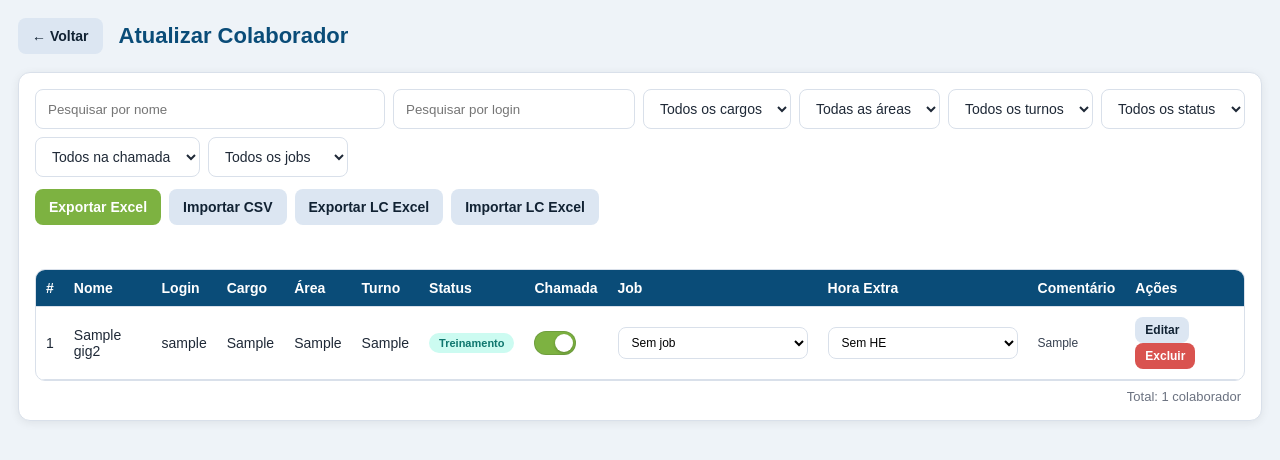
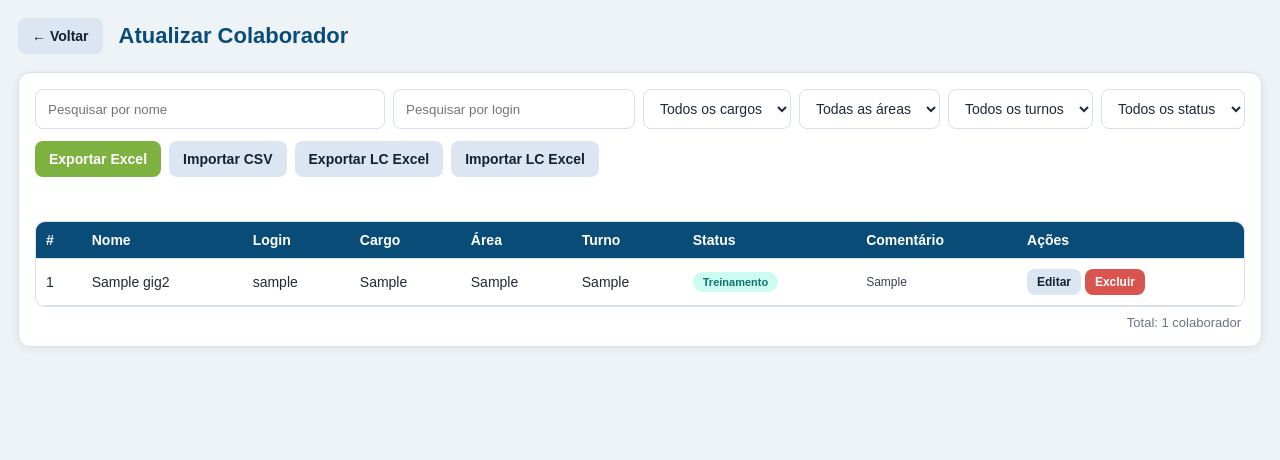
Before and after one commit to samuel0998/HC_OVERVIEW_COUT_GIG2, a Flask app: template templates/atualizar.html in a window 1280 px wide. Shown: the part 76-536 px from the top of the page. Run offline with Flask 3, Linux system fonts and the light colour scheme; a user stored in the database is signed in; tables that the repository leaves empty hold one stand-in row (values such as "Sample post"); the template is opened without the code that fills it: most values are stand-ins (such as "Sample title", 1, 10 or a date in 2020).

Commit message:
remove premissas de cwb1

```diff
--- a/routes/hc.py
+++ b/routes/hc.py
@@ -1185,13 +1185,10 @@ def exportar_lc_excel():
 @hc_bp.route("/api/hc/dashboard", methods=["GET"])
 @login_required
 def dashboard_data():
-    _reset_chamada_por_virada_de_turno()
     f_area   = request.args.get("area", "").strip()
     f_turno  = request.args.get("turno", "").strip()
     f_status = request.args.get("status", "").strip()
     f_cargo  = request.args.get("cargo", "").strip()
-    f_job    = request.args.get("job", "").strip()
-    f_presenca = request.args.get("presenca", "").strip().lower()
 
     todos = HCGig2.query.all()
     _aplicar_regra_hc_atual(todos)
@@ -1200,28 +1197,14 @@ def dashboard_data():
     if f_area:
         registros = [r for r in registros if (r.area or "") == f_area]
     if f_turno:
-        registros = [
-            r for r in registros
-            if (r.turno or "") == f_turno
-            or (r.hora_extra_turno == f_turno and r.status == "OPERACIONAL" and r.presente_fc)
-        ]
+        registros = [r for r in registros if (r.turno or "") == f_turno]
     if f_status:
         registros = [r for r in registros if r.status == f_status]
     if f_cargo:
         registros = [r for r in registros if r.cargo == f_cargo]
-    if f_job:
-        registros = [r for r in registros if (r.job or "") == f_job]
-    if f_presenca in ("presente", "1", "sim", "true"):
-        registros = [r for r in registros if r.presente_fc]
-    elif f_presenca in ("ausente", "0", "nao", "false"):
-        registros = [r for r in registros if not r.presente_fc]
 
     total      = len(registros)
     operacional = sum(1 for r in registros if r.status == "OPERACIONAL")
-    presentes = sum(1 for r in registros if r.presente_fc)
-    alocados = sum(1 for r in registros if r.job)
-    attendance_pct = round((presentes / operacional) * 100, 1) if operacional else 0
-    alocacao_pct = round((alocados / total) * 100, 1) if total else 0
     off        = sum(1 for r in registros if r.status == "OFF")
     treinamento = sum(1 for r in registros if r.status == "Treinamento")
     licenca    = sum(1 for r in registros if r.status == "Licença")
@@ -1236,20 +1219,11 @@ def dashboard_data():
     por_turno = {}
 
     def _conta_no_turno(registro, turno):
-        if registro.turno == turno:
-            return True
-        return bool(
-            registro.hora_extra_turno == turno
-            and registro.status == "OPERACIONAL"
-            and registro.presente_fc
-        )
+        return registro.turno == turno
 
     for r in registros:
         por_area[r.area or "—"]   = por_area.get(r.area or "—", 0) + 1
         por_cargo[r.cargo]        = por_cargo.get(r.cargo, 0) + 1
-        if r.hora_extra_turno and r.status == "OPERACIONAL" and r.presente_fc:
-            chave_he = r.hora_extra_turno
-            por_turno[chave_he] = por_turno.get(chave_he, 0) + 1
         por_turno[r.turno or "—"] = por_turno.get(r.turno or "—", 0) + 1
 
     por_area  = dict(sorted(por_area.items(),  key=lambda x: x[1], reverse=True))
@@ -1279,15 +1253,8 @@ def dashboard_data():
         }
 
     areas_disponiveis  = sorted({r.area  or "" for r in todos if r.area})
-    turnos_disponiveis = sorted({
-        turno
-        for r in todos
-        for turno in (r.turno, r.hora_extra_turno)
-        if turno
-    })
+    turnos_disponiveis = sorted({r.turno for r in todos if r.turno})
     status_disponiveis = sorted({r.status for r in todos})
-    jobs_do_setor = _jobs_por_area(f_area) if f_area else PROCESSOS
-    jobs_disponiveis = jobs_do_setor or sorted({r.job for r in todos if r.job})
 
     hc_por_login = {
         (r.login or "").strip().lower(): r
@@ -1328,63 +1295,6 @@ def dashboard_data():
     def _unique_people_count(pares):
         return len({(lc.login or "").strip().lower() for lc, _ in pares if (lc.login or "").strip()})
 
-    def _processo_area(job):
-        for area, processos in PROCESSOS_POR_AREA.items():
-            if job in processos:
-                return area
-        return "Sem setor"
-
-    hc_aa_processos = [
-        r for r in registros
-        if _cargo_eh(r.cargo, "AA", "Associado") and r.status == "OPERACIONAL"
-    ]
-    hc_alocados = [r for r in hc_aa_processos if r.job]
-    hc_presentes = [r for r in hc_aa_processos if r.presente_fc]
-    hc_presentes_alocados = [r for r in hc_aa_processos if r.presente_fc and r.job]
-
-    processos_por_job_raw = _count_dict([r.job for r in hc_alocados])
-    jobs_grafico = jobs_do_setor or list(processos_por_job_raw.keys())
-    processos_por_job = {job: processos_por_job_raw.get(job, 0) for job in jobs_grafico}
-    if not f_area:
-        processos_por_job = dict(sorted(processos_por_job.items(), key=lambda x: x[1], reverse=True))
-    processos_por_area = _count_dict([_processo_area(r.job) for r in hc_alocados])
-    turnos_alocados = []
-    for r in hc_alocados:
-        turnos_alocados.append(r.turno)
-        if r.hora_extra_turno and r.presente_fc:
-            turnos_alocados.append(r.hora_extra_turno)
-    processos_por_turno = _count_dict(turnos_alocados)
-    processos_por_cargo = _count_dict([r.cargo for r in hc_alocados])
-    attendance_por_setor = {}
-    attendance_por_turno = {}
-    matriz_turno_processo = {}
-
-    for grupo_nome, destino, chave_fn in (
-        ("setor", attendance_por_setor, lambda r: r.area or "Sem informacao"),
-        ("turno", attendance_por_turno, lambda r: r.turno or "Sem informacao"),
-    ):
-        grupos = {}
-        for r in hc_aa_processos:
-            chave = chave_fn(r)
-            grupos.setdefault(chave, {"total": 0, "presentes": 0, "ausentes": 0, "attendance": 0})
-            grupos[chave]["total"] += 1
-            if r.presente_fc:
-                grupos[chave]["presentes"] += 1
-            else:
-                grupos[chave]["ausentes"] += 1
-        for chave, dados in grupos.items():
-            dados["attendance"] = round((dados["presentes"] / dados["total"]) * 100, 1) if dados["total"] else 0
-        destino.update(dict(sorted(grupos.items(), key=lambda x: x[1]["total"], reverse=True)))
-
-    for r in hc_alocados:
-        job = r.job or "Sem processo"
-        turnos_job = [r.turno or "Sem informacao"]
-        if r.hora_extra_turno and r.presente_fc:
-            turnos_job.append(r.hora_extra_turno)
-        for turno in turnos_job:
-            matriz_turno_processo.setdefault(turno, {})
-            matriz_turno_processo[turno][job] = matriz_turno_processo[turno].get(job, 0) + 1
-
     lc_por_processo = _count_dict([lc.process_name for lc, _ in lc_registros])
     lc_por_level = _count_dict([lc.lc_level for lc, _ in lc_registros])
     lc_por_turno = _count_dict([(hc_ref.turno if hc_ref else None) for _, hc_ref in lc_registros])
@@ -1416,10 +1326,6 @@ def dashboard_data():
         "cards": {
             "hc_total": total,
             "hc_operacional": operacional,
-            "hc_presentes": presentes,
-            "hc_alocados": alocados,
-            "attendance_pct": attendance_pct,
-            "alocacao_pct": alocacao_pct,
             "pct_outbound": pct_outbound,
             "pct_inbound":  pct_inbound,
             "pct_icqa":     pct_icqa,
@@ -1435,29 +1341,8 @@ def dashboard_data():
             "turnos": turnos_disponiveis,
             "status": status_disponiveis,
             "cargos": ["AA", "Associado", "PIT"],
-            "jobs": jobs_disponiveis or PROCESSOS,
-            "presencas": ["presente", "ausente"],
         },
-        "filtros_ativos": {"area": f_area, "turno": f_turno, "status": f_status, "cargo": f_cargo, "job": f_job, "presenca": f_presenca},
-        "processos": {
-            "cards": {
-                "aa_operacional": len(hc_aa_processos),
-                "aa_alocados": len(hc_alocados),
-                "aa_presentes": len(hc_presentes),
-                "presentes_alocados": len(hc_presentes_alocados),
-                "sem_job": max(len(hc_aa_processos) - len(hc_alocados), 0),
-                "ausentes": max(len(hc_aa_processos) - len(hc_presentes), 0),
-                "attendance_pct": round((len(hc_presentes) / len(hc_aa_processos)) * 100, 1) if hc_aa_processos else 0,
-                "alocacao_pct": round((len(hc_alocados) / len(hc_aa_processos)) * 100, 1) if hc_aa_processos else 0,
-            },
-            "por_job": processos_por_job,
-            "por_area": processos_por_area,
-            "por_turno": processos_por_turno,
-            "por_cargo": processos_por_cargo,
-            "attendance_por_setor": attendance_por_setor,
-            "attendance_por_turno": attendance_por_turno,
-            "turno_processo": matriz_turno_processo,
-        },
+        "filtros_ativos": {"area": f_area, "turno": f_turno, "status": f_status, "cargo": f_cargo},
         "lc": {
             "cards": {
                 "total_registros": len(lc_registros),
--- a/static/js/atualizar.js
+++ b/static/js/atualizar.js
@@ -6,8 +6,6 @@ const filtroCargo     = document.getElementById("filtroCargo");
 const filtroArea      = document.getElementById("filtroArea");
 const filtroTurno     = document.getElementById("filtroTurno");
 const filtroStatus    = document.getElementById("filtroStatus");
-const filtroPresenca  = document.getElementById("filtroPresenca");
-const filtroJob       = document.getElementById("filtroJob");
 const mensagem        = document.getElementById("mensagem");
 const formEditar      = document.getElementById("formEditar");
 const modal           = document.getElementById("modalEdicao");
@@ -31,8 +29,6 @@ if (_p.get("area"))   filtroArea.value   = _p.get("area");
 if (_p.get("turno"))  filtroTurno.value  = _p.get("turno");
 if (_p.get("cargo"))  filtroCargo.value  = _p.get("cargo");
 if (_p.get("login"))  buscaLogin.value   = _p.get("login");
-if (_p.get("job"))    filtroJob.value    = _p.get("job");
-if (_p.get("presenca")) filtroPresenca.value = _p.get("presenca");
 
 // ── Mensagem ─────────────────────────────────────────────────────
 function showMessage(text, isError = false) {
@@ -56,26 +52,6 @@ const STATUS_CLASS = {
   "Desligado":   "desligado",
 };
 
-function escapeAttr(value) {
-  return String(value || "").replace(/&/g, "&amp;").replace(/"/g, "&quot;").replace(/</g, "&lt;");
-}
-
-function jobOptions(selected) {
-  const processos = window.HC_PROCESSOS || [];
-  return [
-    `<option value="">Sem job</option>`,
-    ...processos.map(p => `<option value="${escapeAttr(p)}" ${p === selected ? "selected" : ""}>${p}</option>`)
-  ].join("");
-}
-
-function turnoExtraOptions(selected) {
-  const turnos = window.HC_TURNOS || [];
-  return [
-    `<option value="">Sem HE</option>`,
-    ...turnos.map(t => `<option value="${escapeAttr(t)}" ${t === selected ? "selected" : ""}>${t}</option>`)
-  ].join("");
-}
-
 // ── Carregar todos os dados ───────────────────────────────────────
 async function carregarTabela() {
   const res = await fetch("/api/hc");
@@ -91,8 +67,6 @@ function renderTabela() {
   const fArea   = filtroArea.value;
   const fTurno  = filtroTurno.value;
   const fStatus = filtroStatus.value;
-  const fPresenca = filtroPresenca.value;
-  const fJob = filtroJob.value;
 
   const filtrado = cache.filter(item => {
     if (qNome  && !item.nome_completo.toLowerCase().includes(qNome))  return false;
@@ -101,9 +75,6 @@ function renderTabela() {
     if (fArea   && (item.area  || "")      !== fArea)   return false;
     if (fTurno  && (item.turno || "")      !== fTurno)  return false;
     if (fStatus && item.status             !== fStatus) return false;
-    if (fPresenca === "presente" && !item.presente_fc) return false;
-    if (fPresenca === "ausente" && item.presente_fc) return false;
-    if (fJob && (item.job || "") !== fJob) return false;
     return true;
   });
 
@@ -122,22 +93,6 @@ function renderTabela() {
       <td>${item.area  || "-"}</td>
       <td>${item.turno || "-"}</td>
       <td><span class="badge ${sc}">${item.status}</span></td>
-      <td>
-        <label class="switch-mini" title="Chamada">
-          <input type="checkbox" ${item.presente_fc ? "checked" : ""} onchange="salvarAlocacao(${item.id}, { presente_fc: this.checked })">
-          <span></span>
-        </label>
-      </td>
-      <td>
-        <select class="job-select" onchange="salvarAlocacao(${item.id}, { job: this.value })">
-          ${jobOptions(item.job || "")}
-        </select>
-      </td>
-      <td>
-        <select class="job-select he-select" onchange="salvarAlocacao(${item.id}, { hora_extra_turno: this.value })">
-          ${turnoExtraOptions(item.hora_extra_turno || "")}
-        </select>
-      </td>
       <td class="td-comment">${comentario}</td>
       <td>
         <button class="btn btn-sm" onclick="abrirEdicao(${item.id})">Editar</button>
@@ -194,9 +149,6 @@ window.abrirEdicao = function (id) {
   formEditar.area.value           = item.area  || "";
   formEditar.turno.value          = item.turno || "";
   formEditar.status.value         = item.status;
-  formEditar.presente_fc.checked  = !!item.presente_fc;
-  formEditar.job.value            = item.job || "";
-  formEditar.hora_extra_turno.value = item.hora_extra_turno || "";
 
   // Reset checkboxes
   document.getElementById("semDataInicio").checked = false;
@@ -218,24 +170,6 @@ window.abrirEdicao = function (id) {
 };
 
 // ── Salvar edição ─────────────────────────────────────────────────
-window.salvarAlocacao = async function (id, payload) {
-  const res = await fetch(`/api/hc/${id}/alocacao`, {
-    method: "PATCH",
-    headers: { "Content-Type": "application/json" },
-    body: JSON.stringify(payload),
-  });
-  const result = await res.json();
-  if (!res.ok) {
-    showMessage(result.erro || "Erro ao atualizar alocacao.", true);
-    carregarTabela();
-    return;
-  }
-
-  const idx = cache.findIndex(x => x.id === id);
-  if (idx >= 0) cache[idx] = result.item;
-  renderTabela();
-};
-
 formEditar.addEventListener("submit", async (e) => {
   e.preventDefault();
   const id     = formEditar.id.value;
@@ -248,9 +182,6 @@ formEditar.addEventListener("submit", async (e) => {
     area:   formEditar.area.value,
     turno:  formEditar.turno.value,
     status,
-    presente_fc: formEditar.presente_fc.checked,
-    job: formEditar.job.value,
-    hora_extra_turno: formEditar.hora_extra_turno.value,
   };
 
   if (status === "Licença" || status === "Férias") {
@@ -324,8 +255,6 @@ filtroCargo.addEventListener("change", renderTabela);
 filtroArea.addEventListener("change",  renderTabela);
 filtroTurno.addEventListener("change", renderTabela);
 filtroStatus.addEventListener("change", renderTabela);
-filtroPresenca.addEventListener("change", renderTabela);
-filtroJob.addEventListener("change", renderTabela);
 
 // ── Exportar ──────────────────────────────────────────────────────
 btnExportar.addEventListener("click", () => { window.location.href = "/api/hc/export"; });
--- a/templates/atualizar.html
+++ b/templates/atualizar.html
@@ -26,15 +26,6 @@
             <option value="">Todos os status</option>
             {% for item in status_list %}<option value="{{ item }}">{{ item }}</option>{% endfor %}
         </select>
-        <select id="filtroPresenca" class="filter-select">
-            <option value="">Todos na chamada</option>
-            <option value="presente">No FC</option>
-            <option value="ausente">Fora do FC</option>
-        </select>
-        <select id="filtroJob" class="filter-select">
-            <option value="">Todos os jobs</option>
-            {% for item in processos %}<option value="{{ item }}">{{ item }}</option>{% endfor %}
-        </select>
     </div>
     <div class="toolbar" style="margin-top:0;margin-bottom:12px">
         <button id="btnExportar" class="btn primary">Exportar Excel</button>
@@ -62,9 +53,6 @@
                     <th>Área</th>
                     <th>Turno</th>
                     <th>Status</th>
-                    <th>Chamada</th>
-                    <th>Job</th>
-                    <th>Hora Extra</th>
                     <th>Comentário</th>
                     <th>Ações</th>
                 </tr>
@@ -103,18 +91,6 @@
                     <option value="Licença">Licença</option>
                     <option value="Férias">Férias</option>
                     <option value="Desligado">Desligado</option>
-                </select>
-                <label class="switch-field">
-                    <span>No FC</span>
-                    <input type="checkbox" name="presente_fc">
-                </label>
-                <select name="job">
-                    <option value="">Job / Processo</option>
-                    {% for item in processos %}<option value="{{ item }}">{{ item }}</option>{% endfor %}
-                </select>
-                <select name="hora_extra_turno">
-                    <option value="">Sem hora extra</option>
-                    {% for item in turnos %}<option value="{{ item }}">{{ item }}</option>{% endfor %}
                 </select>
             </div>
 
@@ -178,9 +154,5 @@
     </div>
 </div>
 
-<script>
-window.HC_PROCESSOS = {{ processos|tojson }};
-window.HC_TURNOS = {{ turnos|tojson }};
-</script>
-<script src="{{ url_for('static', filename='js/atualizar.js') }}?v=he1"></script>
+<script src="{{ url_for('static', filename='js/atualizar.js') }}?v=clean1"></script>
 {% endblock %}
```
Also changed, not shown: static/js/dashboard_hc.js (+2 -64 lines), templates/dashboard_hc.html (+0 -71 lines).
